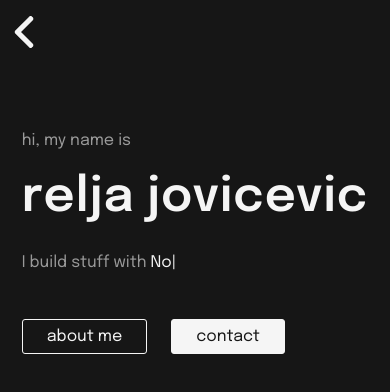
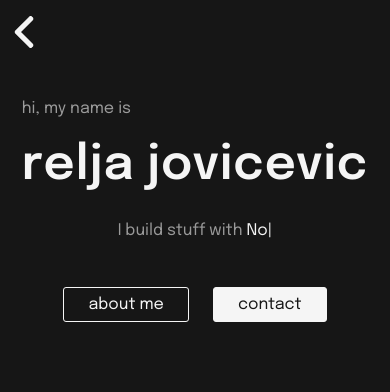
Before and after one commit to vosse/portfolio, a React (Create React App) app: page / in a window 390 px wide. Shown: the top 392 px of the page. Built offline with nearby package versions, Linux system fonts and the light colour scheme.

Commit message:
responsive design padding

```diff
--- a/src/index.css
+++ b/src/index.css
@@ -131,7 +131,7 @@ a {
 .aboutme-wrapper {
   display: flex;
   flex-direction: row;
-  padding-top: 5rem;
+  padding-top: 3rem;
 }
 
 
@@ -309,6 +309,25 @@ a {
 
 @media screen and (max-width: 768px) {
 
+
+
+  .contact-container {
+    padding-top: 2rem;
+  }
+
+  .aboutme-wrapper {
+    display: flex;
+    flex-direction: row;
+    padding-top: 1rem;
+  }
+
+  .title {
+    padding-top: 2em;
+    display: flex;
+    flex-direction: column;
+    align-items: center;
+  }
+
   .title-text {
     font-size: 1rem;
   }
```
